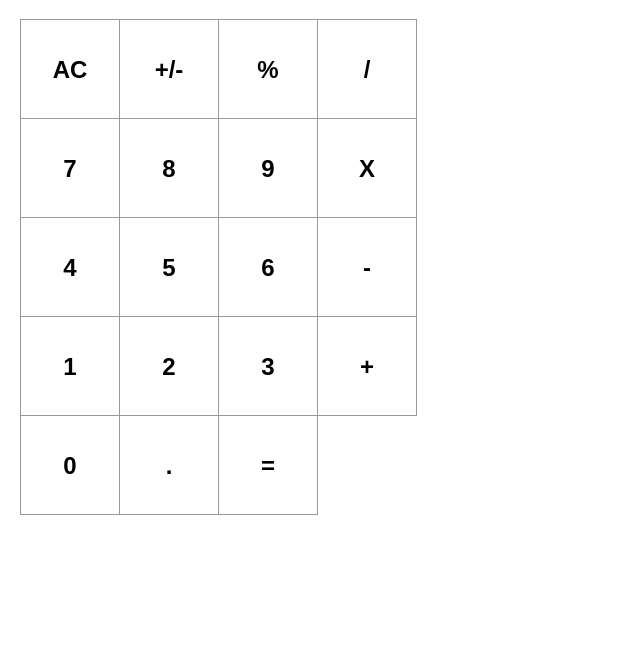
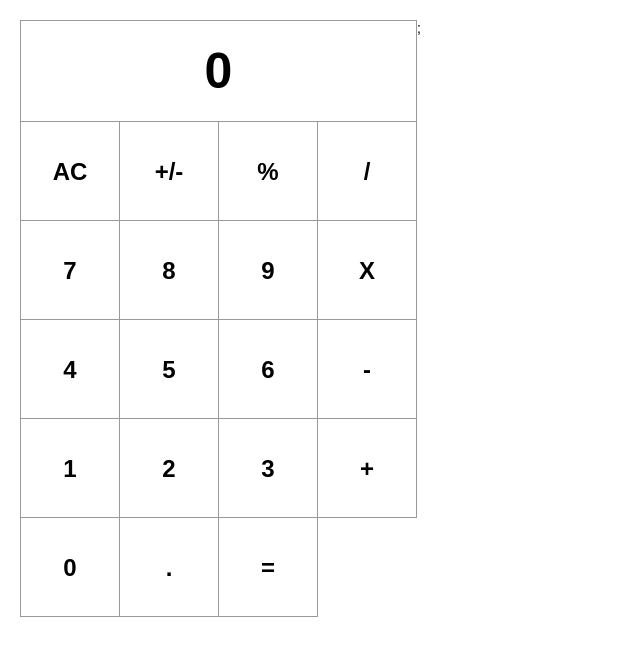
Before and after one commit to Wusinho/React-Calculator, a React app: page / in a window 1280 px wide. Shown: the top 656 px of the page, without its empty margins (0-640 px from the left). Built offline with nearby package versions, Linux system fonts and the light colour scheme.

Commit message:
Corrected display of calculator values

```diff
--- a/src/components/App.js
+++ b/src/components/App.js
@@ -1,10 +1,12 @@
 import React from 'react';
-import CalculatoPanel from './ButtonPanel';
+import ButtonPanel from './ButtonPanel';
+import Display from './Display';
 import '../assets/styles/App.scss';
 
 const App = () => (
   <>
-    <CalculatoPanel />
+    <Display />
+    <ButtonPanel />
   </>
 );
 
--- a/src/components/ButtonPanel.jsx
+++ b/src/components/ButtonPanel.jsx
@@ -2,13 +2,17 @@ import React, { Fragment } from 'react';
 import PropTypes from 'prop-types';
 import Button from './Button';
 
-const ButtonPanel = ({ clickHandler }) => {
+const ButtonPanel = (props) => {
+  const { clickHandler } = props;
   const clickHandle = (buttonName) => {
     clickHandler(buttonName);
   };
 
   return (
     <>
+      <div className="board-row">
+        { props.children }
+      </div>
       <div className="board-row">
         <Button buttonName="AC" handlerClick={clickHandle} />
         <Button buttonName="+/-" handlerClick={clickHandle} />
--- a/src/components/Display.jsx
+++ b/src/components/Display.jsx
@@ -1,8 +1,12 @@
 import React from 'react';
 import PropTypes from 'prop-types';
 
-const Display = ({ value }) => (<div className="rectangle">{value || '0'}</div>);
-
+const Display = ({ value }) => (
+  <div className="board-row">
+    <div className="rectangle">{value || '0'}</div>
+    ;
+  </div>
+);
 Display.propTypes = {
   value: PropTypes.string,
 };
```
